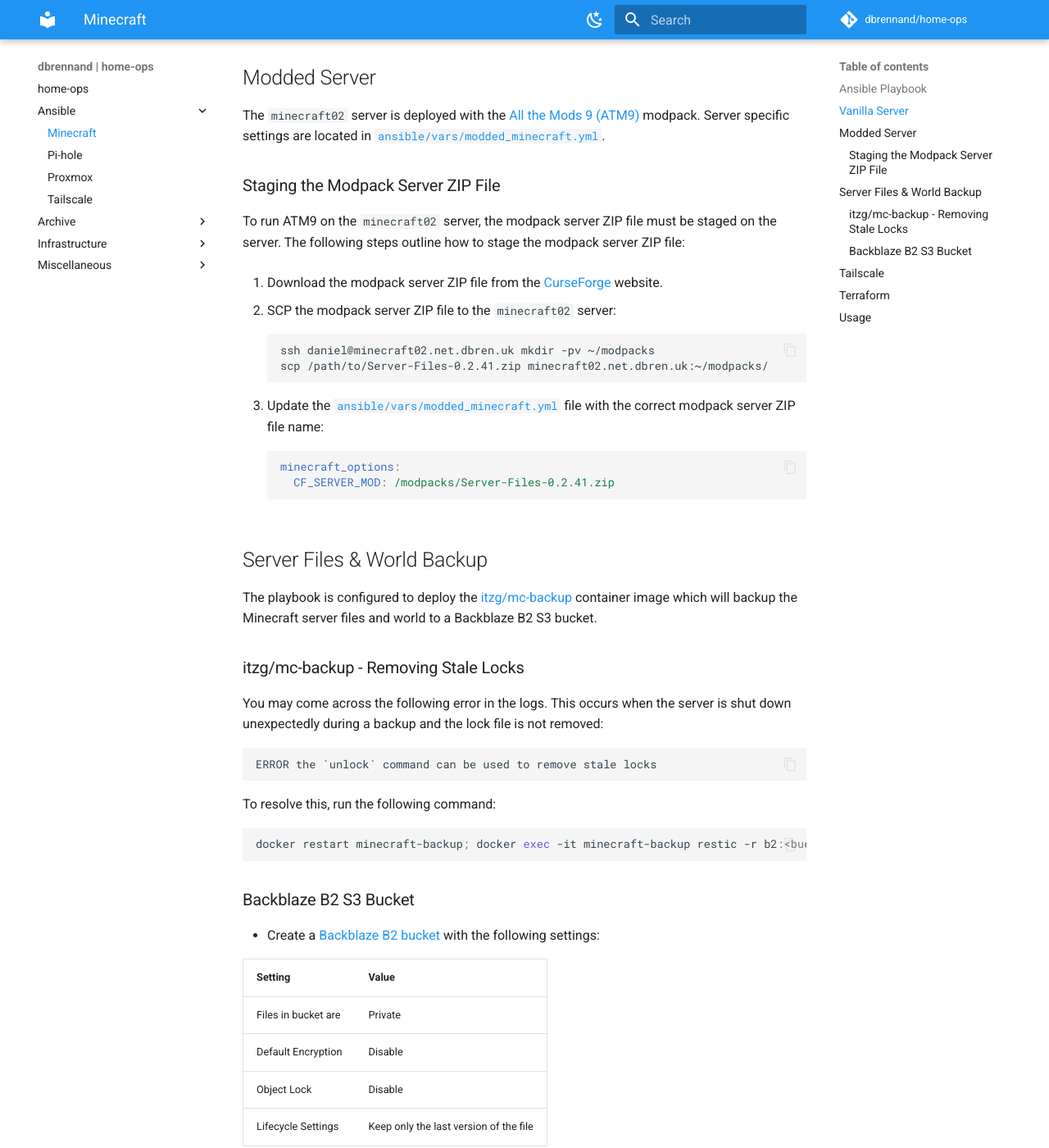
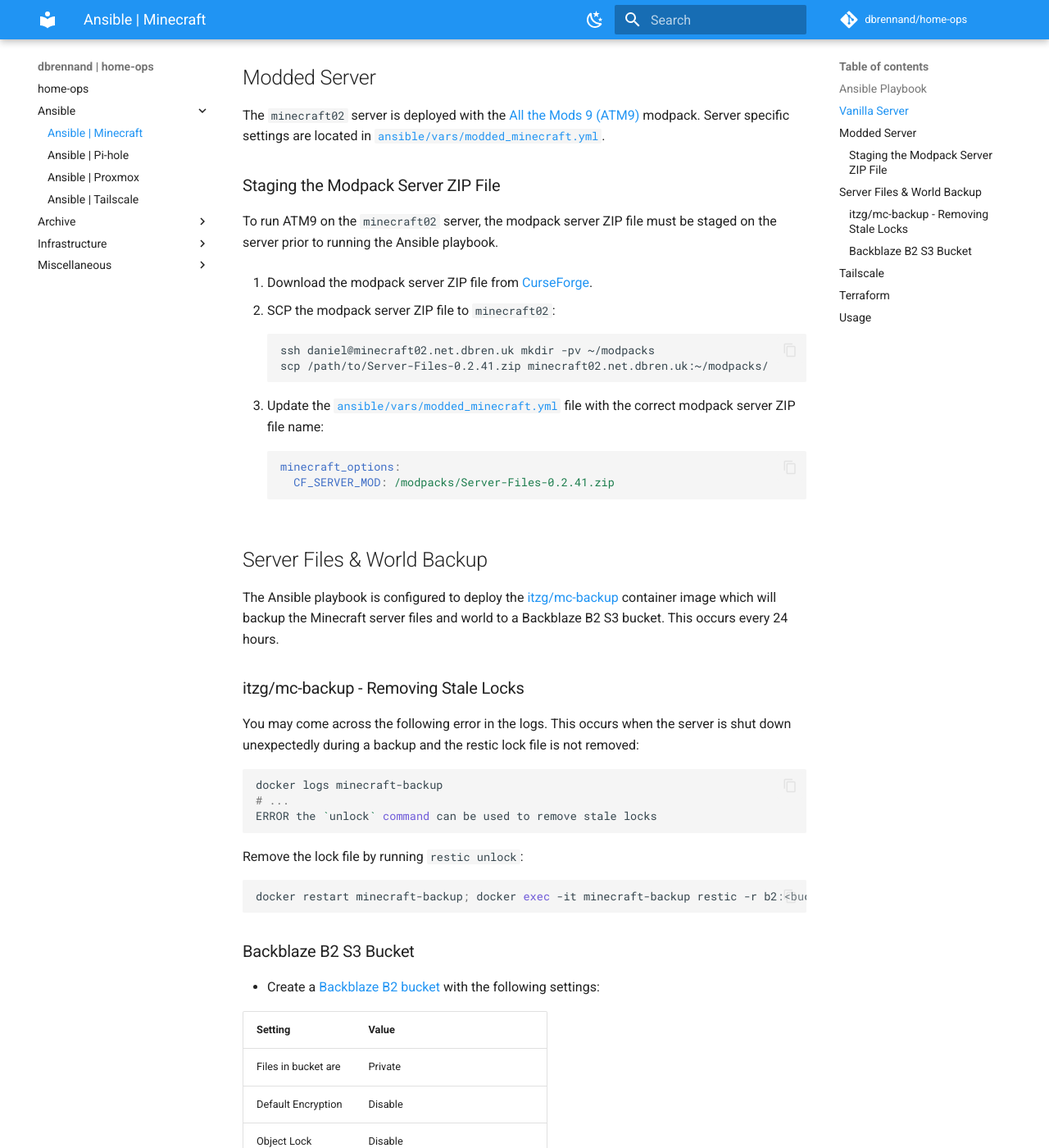
Before and after one commit to dbrennand/home-ops, an MkDocs documentation site: the page built from docs/ansible/minecraft.md, in a window 1280 px wide and 1400 px high, scrolled down 504 px. Shown: the whole window at 82% size. Built offline with MkDocs 1.6.1 and Material for MkDocs 9.7.7, drawn with Linux system fonts in a browser that asks for light colours; comment, search, counter and statistics services are not loaded; some of the changed text lies outside the part shown.

Commit message:
docs(refactor): tidy up

````diff
--- a/docs/ansible/minecraft.md
+++ b/docs/ansible/minecraft.md
@@ -1,6 +1,6 @@
-# Minecraft
+# Ansible | Minecraft
 
-The [Minecraft playbook](https://github.com/dbrennand/home-ops/blob/dev/ansible/playbooks/minecraft-playbook.yml) is used to deploy Minecraft servers on Ubuntu Server 22.04 LTS in my Homelab.
+The Minecraft [playbook](https://github.com/dbrennand/home-ops/blob/dev/ansible/playbooks/minecraft-playbook.yml) is used to deploy Minecraft servers on Ubuntu Server 22.04 LTS in my Homelab.
 
 ## Ansible Playbook
 
@@ -16,11 +16,11 @@
 
 ### Staging the Modpack Server ZIP File
 
-To run ATM9 on the `minecraft02` server, the modpack server ZIP file must be staged on the server. The following steps outline how to stage the modpack server ZIP file:
+To run ATM9 on the `minecraft02` server, the modpack server ZIP file must be staged on the server prior to running the Ansible playbook.
 
-1. Download the modpack server ZIP file from the [CurseForge](https://www.curseforge.com/minecraft/modpacks/all-the-mods-9/files/5125809/additional-files) website.
+1. Download the modpack server ZIP file from [CurseForge](https://www.curseforge.com/minecraft/modpacks/all-the-mods-9/files/5125809/additional-files).
 
-2. SCP the modpack server ZIP file to the `minecraft02` server:
+2. SCP the modpack server ZIP file to `minecraft02`:
 
     ```bash
     ssh daniel@minecraft02.net.dbren.uk mkdir -pv ~/modpacks
@@ -36,17 +36,19 @@
 
 ## Server Files & World Backup
 
-The playbook is configured to deploy the [itzg/mc-backup](https://github.com/itzg/docker-mc-backup) container image which will backup the Minecraft server files and world to a Backblaze B2 S3 bucket.
+The Ansible playbook is configured to deploy the [itzg/mc-backup](https://github.com/itzg/docker-mc-backup) container image which will backup the Minecraft server files and world to a Backblaze B2 S3 bucket. This occurs every 24 hours.
 
 ### itzg/mc-backup - Removing Stale Locks
 
-You may come across the following error in the logs. This occurs when the server is shut down unexpectedly during a backup and the lock file is not removed:
+You may come across the following error in the logs. This occurs when the server is shut down unexpectedly during a backup and the restic lock file is not removed:
 
-```
+```bash
+docker logs minecraft-backup
+# ...
 ERROR the `unlock` command can be used to remove stale locks
 ```
 
-To resolve this, run the following command:
+Remove the lock file by running `restic unlock`:
 
 ```bash
 docker restart minecraft-backup; docker exec -it minecraft-backup restic -r b2:<bucket name> unlock
--- a/docs/ansible/pihole.md
+++ b/docs/ansible/pihole.md
@@ -1,6 +1,6 @@
-# Pi-hole
+# Ansible | Pi-hole
 
-The [Pi-hole playbook](https://github.com/dbrennand/home-ops/blob/dev/ansible/playbooks/pihole-playbook.yml) is used to deploy and configure Pi-hole on my Raspberry Pi 3 in my Homelab.
+The Pi-hole [playbook](https://github.com/dbrennand/home-ops/blob/dev/ansible/playbooks/pihole-playbook.yml) is used to deploy and configure Pi-hole on my Raspberry Pi 3 in my Homelab.
 
 ## Overview
 
--- a/docs/ansible/tailscale.md
+++ b/docs/ansible/tailscale.md
@@ -1,4 +1,4 @@
-# Tailscale
+# Ansible | Tailscale
 
 !!! quote "What is Tailscale?"
 
@@ -8,15 +8,13 @@
 
 The [Tailscale playbook](https://github.com/dbrennand/home-ops/blob/dev/ansible/playbooks/tailscale-playbook.yml) is used to deploy Tailscale onto infrastructure in my Homelab. The playbook uses the [artis3n.tailscale](https://github.com/artis3n/ansible-role-tailscale) Ansible role to manage the installation and configuration of Tailscale.
 
-## Configuration
+## Tailscale Auth Key
 
-### Tailscale Auth Key
+Generate a Tailscale [auth key](https://login.tailscale.com/admin/settings/keys) to register devices with the Tailnet and populate the `tailscale_auth_key` variable in [`ansible/inventory/group_vars/tailscale.yml`](https://github.com/dbrennand/home-ops/blob/dev/ansible/inventory/group_vars/tailscale.yml).
 
-Generate a Tailscale [auth key](https://login.tailscale.com/admin/settings/keys) to register devices with the Tailnet and populate the `tailscale_auth_key` variable in the [`ansible/inventory/group_vars/tailscale.yml`](https://github.com/dbrennand/home-ops/blob/dev/ansible/inventory/group_vars/tailscale.yml).
+## Host Variables
 
-### Host Variables
-
-Host variables for configuring Tailscale are located in [`ansible/inventory/inventory.yml`](https://github.com/dbrennand/home-ops/blob/dev/ansible/inventory/inventory.yml#L38).
+Host variables for configuring Tailscale are located in [`ansible/inventory/inventory.yml`](https://github.com/dbrennand/home-ops/blob/dev/ansible/inventory/inventory.yml).
 
 ## Usage
 
````
Also changed, not shown: docs/ansible/proxmox.md (+11 -7 lines), docs/infrastructure/dns.md (+0 -2 lines).
